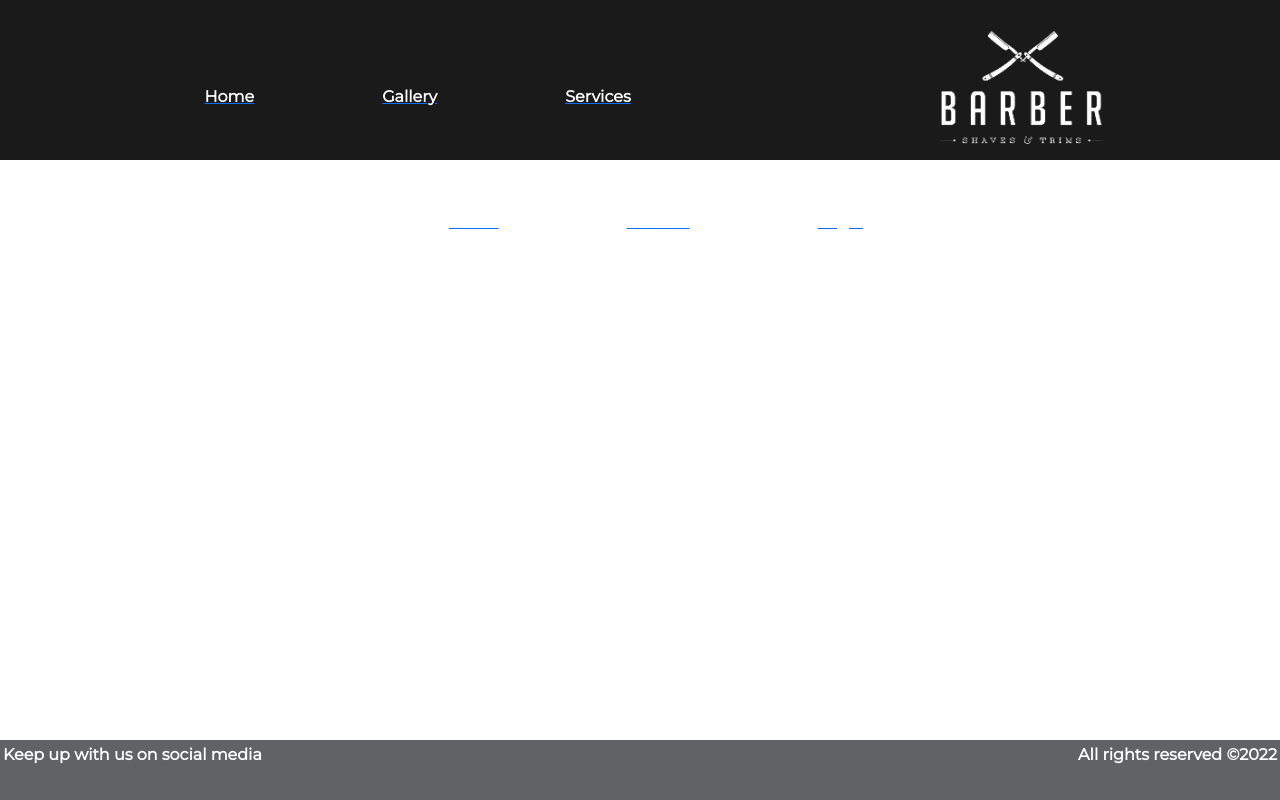
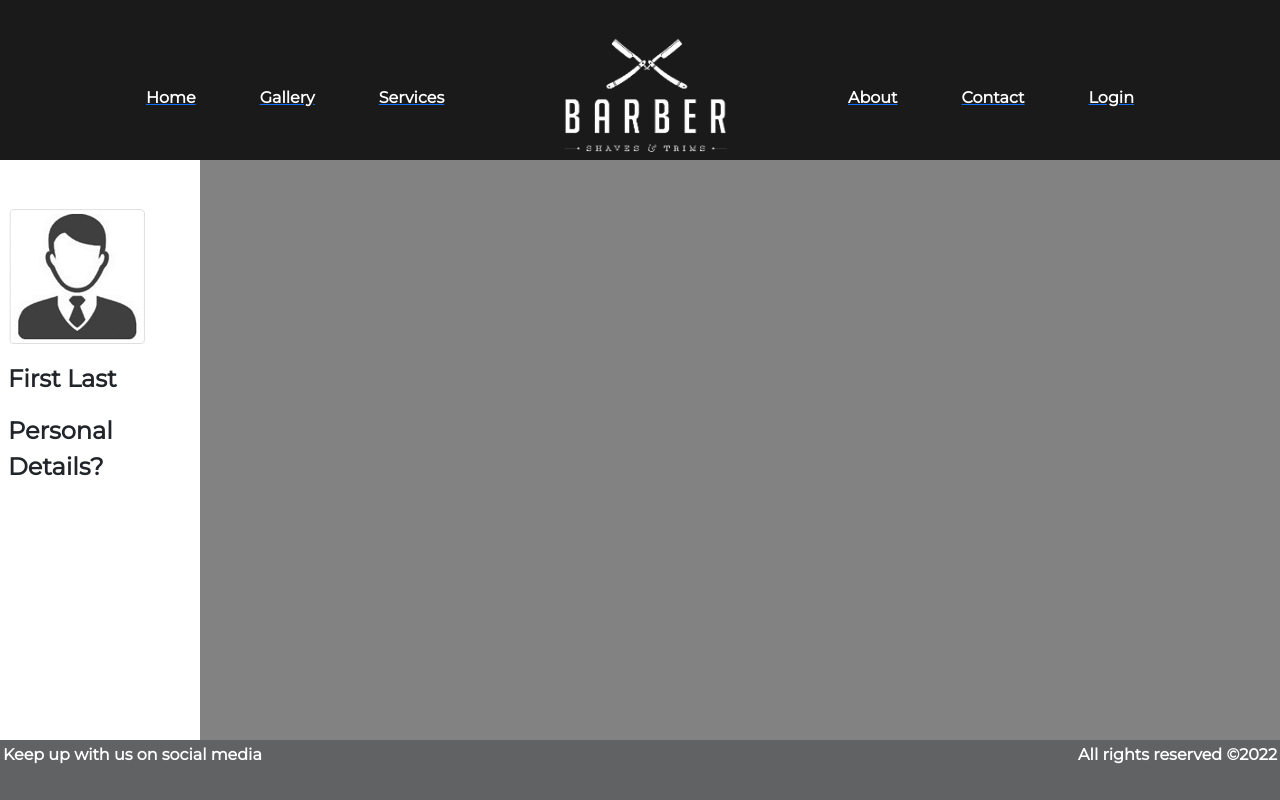
Before and after one commit to paul88vera/barber-shop, a React (Create React App) app in the folder client/: page /profile in a window 1280 px wide. Shown: the top 800 px of the page. Built offline with nearby package versions, Linux system fonts and the light colour scheme.

Commit message:
styled header, added favicon image, worked on user profile

```diff
--- a/client/src/App.css
+++ b/client/src/App.css
@@ -16,6 +16,7 @@
   padding: -20px;
   height: 160px;
   background-color: rgb(26, 26, 26);
+  z-index: -1;
 }
 
 .logo {
@@ -23,6 +24,10 @@
   width: auto;
   display: flex;
   flex-direction: column;
+}
+
+.logo-div {
+  display: flex;
 }
 
 .nav {
@@ -42,9 +47,9 @@
 .nav li {
   display: inline;
   justify-content: space-between;
-  padding: 0.5em 4em;
+  padding: 0.5em 2em;
   color: white;
-  text-decoration: border gold;
+  text-decoration: border rgb(255, 255, 255);
 }
 
 .hvr-glow {
@@ -61,7 +66,7 @@
 .hvr-glow:hover,
 .hvr-glow:focus,
 .hvr-glow:active {
-  box-shadow: 0 0 8px rgba(206, 154, 0, 0.698);
+  box-shadow: 0 0 8px rgba(255, 255, 255, 0.698);
 }
 
 /* Hero/Landing page styling */
@@ -76,6 +81,7 @@
   background-repeat: no-repeat;
   background-size: cover;
   position: relative;
+  /* z-index: 1; */
 }
 
 .signup-btn {
@@ -211,33 +217,33 @@
 }
 
 /* Login Page styling */
-.login-page{
+.login-page {
   text-align: center;
   padding: 100px;
   height: 100vh;
   position: relative;
   color: black;
   background-image: linear-gradient(
-    rgba(220, 220, 220, 0.3),
-    rgba(220, 220, 220, 0.3)
-  ),
-  url('./assets/images/chris-knight-_H1XXY96pqw-unsplash.jpg');
+      rgba(220, 220, 220, 0.3),
+      rgba(220, 220, 220, 0.3)
+    ),
+    url('./assets/images/chris-knight-_H1XXY96pqw-unsplash.jpg');
   background-position: center;
   background-repeat: no-repeat;
   background-size: cover;
   position: relative;
 }
 
-.login-title{
+.login-title {
   font-size: 75px;
   font-weight: 700;
 }
 
-.login-form{
+.login-form {
   padding: 50px;
 }
 
-.login-label{
+.login-label {
   padding: 20px 20px;
   align-items: center;
   font-size: 20px;
@@ -245,10 +251,51 @@
 }
 
 /* Contact Styling */
-.contact-header{
-
+.contact-header {
 }
 
-.contact-form{
+.contact-form {
   padding: 50px;
 }
+
+/* profile page styling */
+.profile-page {
+  background-color: rgb(130, 130, 130);
+  height: 100%;
+}
+
+.sidebar {
+  height: 100vh;
+  width: 200px;
+  position: relative;
+  left: 0;
+  top: 0;
+  padding-top: 40px;
+  background-color: rgb(255, 255, 255);
+}
+
+.sidebar div {
+  padding: 8px;
+  font-size: 24px;
+  display: block;
+}
+
+.profile-pic {
+  justify-content: center;
+}
+
+.profile-body {
+  display: flex;
+  justify-content: center;
+}
+
+/* @media only screen and (max-width: 1400px) {
+  .nav {
+    display: flex;
+    list-style-type: none;
+    align-items: center;
+    padding: 0 20px;
+    justify-content: center;
+    flex-wrap: nowrap;
+  }
+} */
--- a/client/src/App.js
+++ b/client/src/App.js
@@ -10,6 +10,7 @@ import Services from './Pages/Services';
 import Signup from './components/Signup';
 import About from './Pages/About';
 import Footer from './components/Footer';
+import Profile from './Pages/Profile';
 
 function App() {
   return (
@@ -39,6 +40,9 @@ function App() {
             <Route exact path="/signup">
               <Signup />
             </Route>
+            <Route exact path="/profile">
+              <Profile />
+            </Route>
           </Switch>
         </div>
         <Footer />
--- /dev/null
+++ b/client/src/Pages/Profile.js
@@ -0,0 +1,31 @@
+import React from 'react';
+import Card from 'react-bootstrap/Card';
+import Default from '../assets/images/profile-default.png';
+
+function Profile() {
+  return (
+    <div className="profile-page">
+      <div className="sidebar">
+        <div class="profile-pic">
+          <img
+            className=""
+            src={require('../assets/images/profile-default.png')}
+            alt="Jason"
+          />
+        </div>
+        <div>First Last</div>
+        <div>Personal Details?</div>
+      </div>
+      <div className="profile-body">
+        <Card style={{ width: '18rem' }}>
+          <Card.Img variant="top" src={Default} />
+          <Card.Body>
+            <Card.Title>Run Buddy</Card.Title>
+          </Card.Body>
+        </Card>
+      </div>
+    </div>
+  );
+}
+
+export default Profile;
--- a/client/src/components/Header/index.js
+++ b/client/src/components/Header/index.js
@@ -3,45 +3,58 @@ import { Link } from 'react-router-dom';
 
 function Header() {
   return (
-    <div className="">
     <section className="header-section">
-        <nav className="nav">
-          <div className="nav-1">
-            <ul>
-              <Link to="/">
-                <li className="hvr-glow">Home</li>
+      <nav className="navbar navbar-expand-md">
+        <div className="container">
+          <button
+            class="navbar-toggler"
+            type="button"
+            data-toggle="collapse"
+            data-target="#navbarCollapse"
+            // aria-controls="navbarCollapse"
+            aria-expanded="false"
+            aria-label="Toggle navigation"
+          >
+            <span class="navbar-toggler-icon"></span>
+          </button>
+          <div class="collapse navbar-collapse" id="navbarCollapse">
+            <ul className="nav navbar-nav mr-auto">
+              <Link to="/" className="">
+                <li className="hvr-glow nav-item">Home</li>
               </Link>
-              <Link to="/gallery">
-                <li className="hvr-glow">Gallery</li>
+              <Link to="/gallery" className="">
+                <li className="hvr-glow nav-item">Gallery</li>
               </Link>
               <Link to="/services">
-                <li className="hvr-glow">Services</li>
+                <li className="hvr-glow nav-item">Services</li>
               </Link>
             </ul>
-          </div>
+            {/* </div> */}
+            {/* <div className="logo-div hvr-glow "> */}
             <Link to="/">
               <img
-              className="logo hvr-glow"
+                className="logo hvr-glow img-fluid"
                 src={require('../../assets/images/inverted_logo.png')}
                 alt="crossed straight razors"
               />
             </Link>
-          <div className="nav-2">
-            <ul>
+            {/* </div> */}
+            {/* <div className="nav-2"> */}
+            <ul className="nav navbar-nav ml-auto">
               <Link to="/about">
                 <li className="hvr-glow">About</li>
               </Link>
               <Link to="/contact">
-                <li className="hvr-glow">Contact</li>
+                <li className="hvr-glow nav-item">Contact</li>
               </Link>
               <Link to="/login">
-                <li className="hvr-glow">Login</li>
+                <li className="hvr-glow nav-item">Login</li>
               </Link>
             </ul>
           </div>
+        </div>
       </nav>
     </section>
-    </div>
   );
 }
 
--- a/client/src/components/Home/index.js
+++ b/client/src/components/Home/index.js
@@ -4,23 +4,19 @@ import { Link } from 'react-router-dom';
 function Home() {
   return (
     <main>
-      {/* <div>
-        <img
-          className="profile-pic img-fluid"
-          src={require('../../assets/images/landing-page.jpg')}
-          alt="Jason"
-        /> */}
+      <div>
         <div className="signup-hero">
           <div className="hero-text">
             <p className="promo">Sign Up for 50% OFF your first cut!</p>
             <p className="promo-text">
-            Cosby sweater iphone artisan, squid trust fund photo booth twee blog
-            shoreditch single-origin coffee aesthetic jean shorts messenger bag
-            brooklyn butcher. Iphone fap banksy next level put a bird on it,
-            letterpress photo booth thundercats biodiesel fanny pack etsy banh
-            mi wayfarers. Sustainable four loko dreamcatcher, vegan
-            single-origin coffee yr cardigan biodiesel williamsburg thundercats
-            salvia master cleanse terry richardson tumblr mcsweeney’s.
+              Cosby sweater iphone artisan, squid trust fund photo booth twee
+              blog shoreditch single-origin coffee aesthetic jean shorts
+              messenger bag brooklyn butcher. Iphone fap banksy next level put a
+              bird on it, letterpress photo booth thundercats biodiesel fanny
+              pack etsy banh mi wayfarers. Sustainable four loko dreamcatcher,
+              vegan single-origin coffee yr cardigan biodiesel williamsburg
+              thundercats salvia master cleanse terry richardson tumblr
+              mcsweeney’s.
             </p>
             <Link to="/signup">
               <button id="signup-btn" className="signup-btn">
@@ -29,7 +25,7 @@ function Home() {
             </Link>
           </div>
         </div>
-      {/* </div> */}
+      </div>
     </main>
   );
 }
```
Also changed, not shown: client/src/assets/images/Favicon.png (added), client/src/assets/images/profile-default.png (added). Lines whose indentation alone changed are shown as unchanged.
